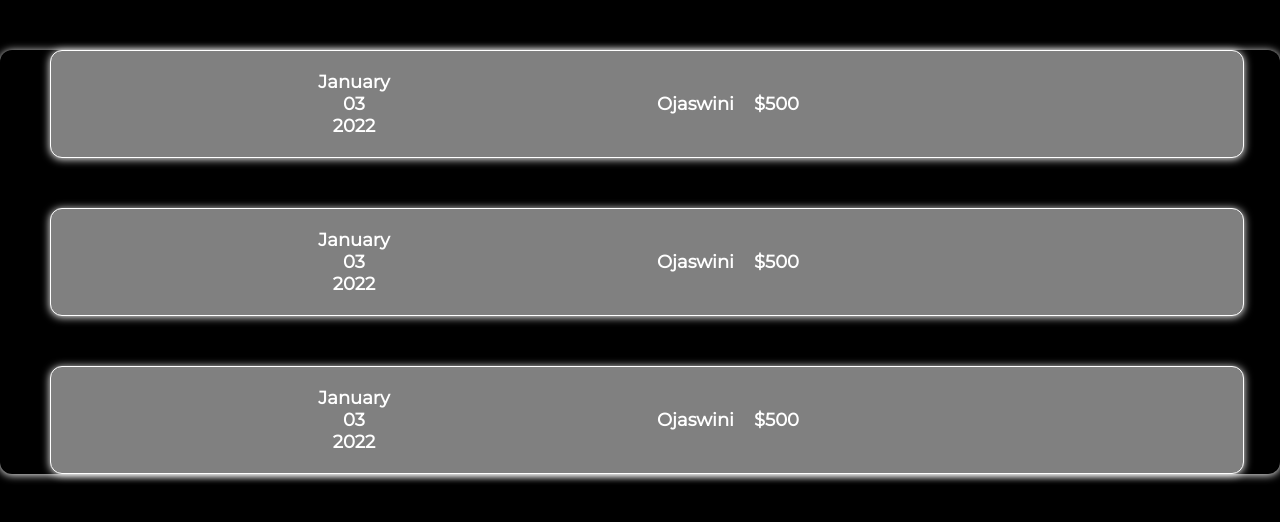
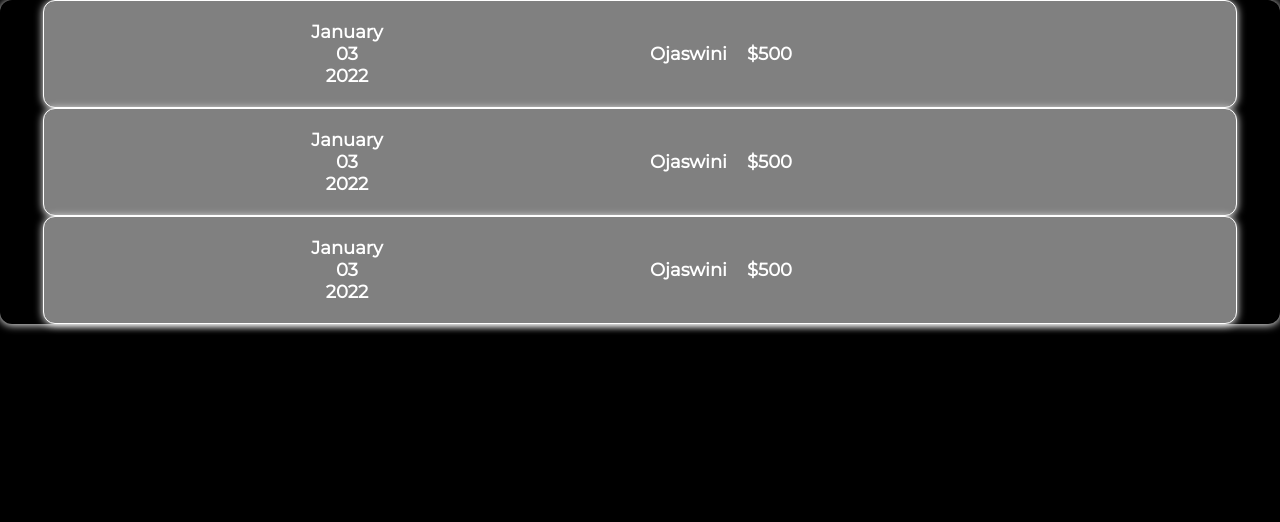
Before and after one commit to itsskofficial/Expense-Tracker, a React (Create React App) app: page / in a window 1280 px wide. Shown: the top 522 px of the page. Built offline with nearby package versions, Linux system fonts and the light colour scheme.

Commit message:
Dec 2, 2022, 11:19 AM

```diff
--- a/src/css/ExpenseItem.css
+++ b/src/css/ExpenseItem.css
@@ -1,7 +1,7 @@
 .expense-item{
     display: flex;
     width:90%;
-    margin: 50px 50px;
+    margin: auto;
     padding: 20px;
     background-color: grey;
     border: 1px solid white;
```
